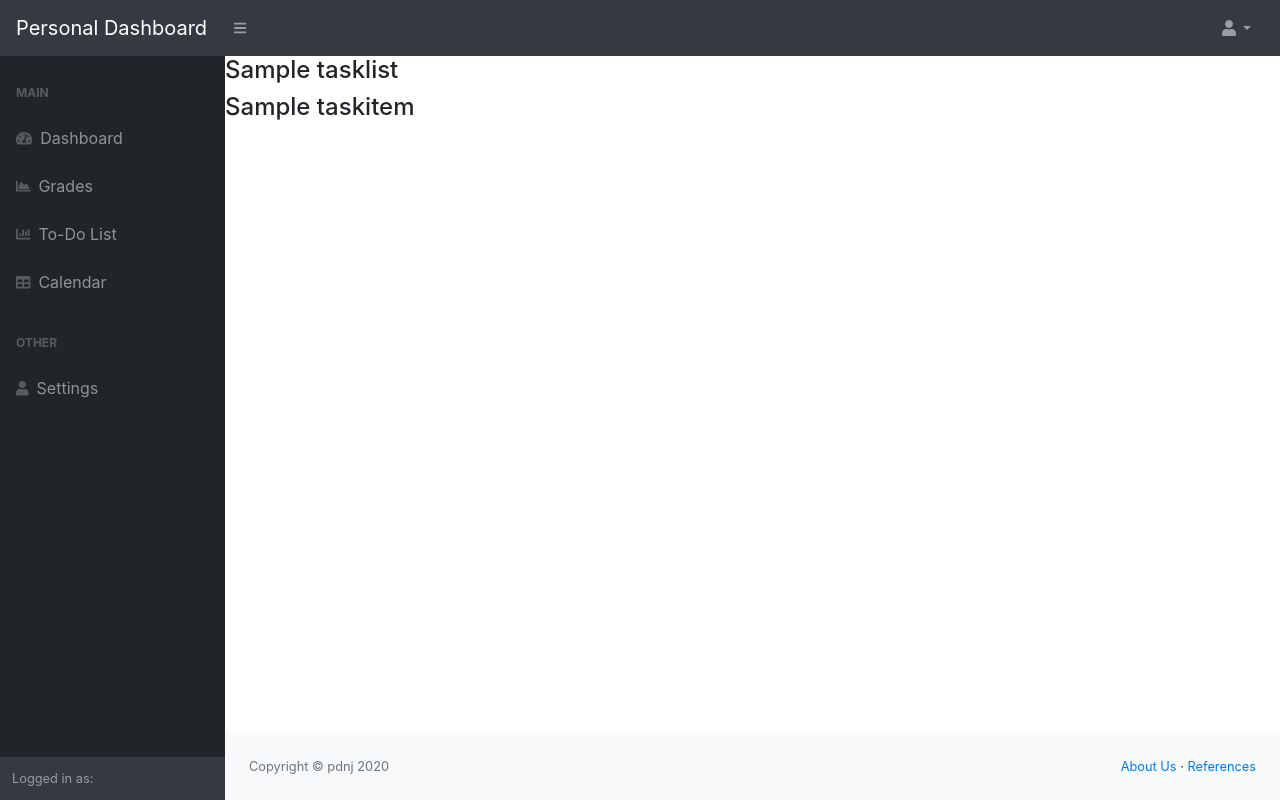
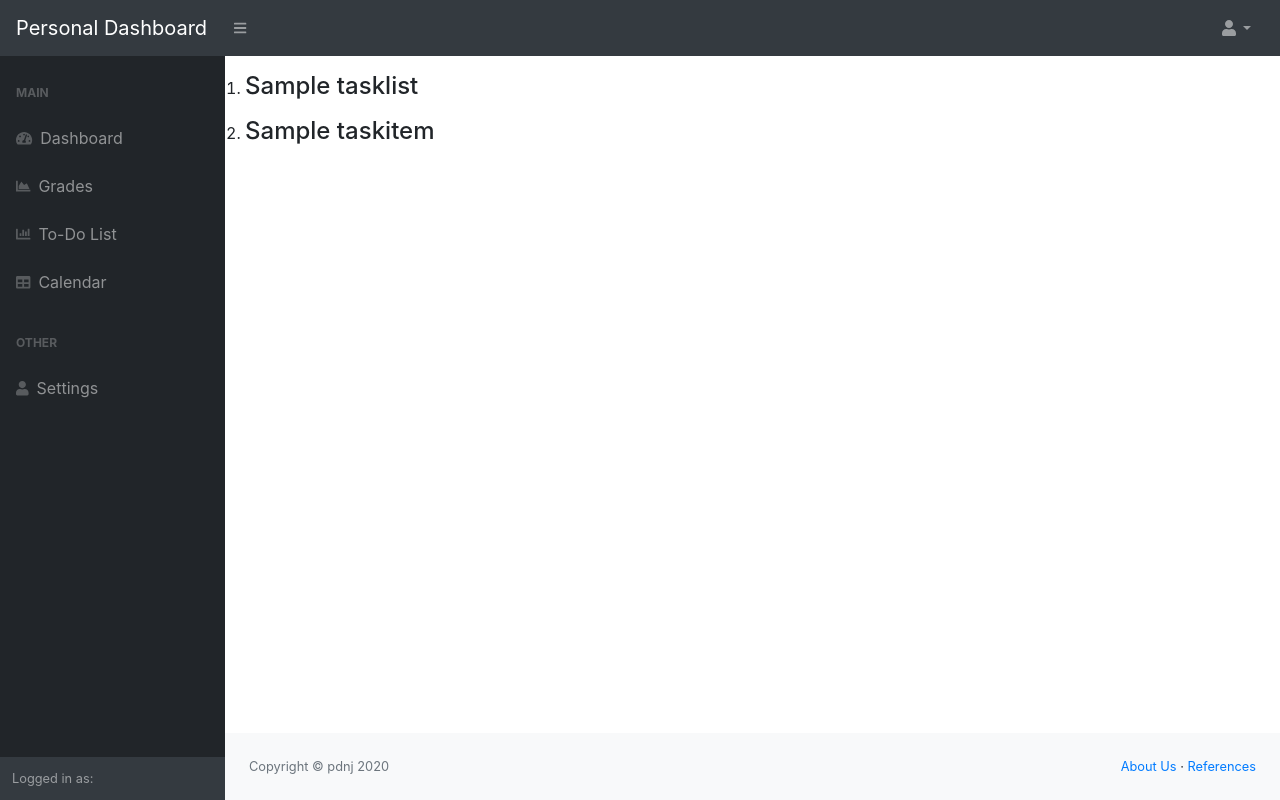
Before and after one commit to jwtufano/personal-dashboard, a Django app: page /dashboard/view_items/ in a window 1280 px wide. Run offline with Django 3.2, Linux system fonts and the light colour scheme; tables that the repository leaves empty hold one stand-in row (values such as "Sample post"); parts of the project's set-up code (start-up, migrations or seed data) failed here and were passed over; some libraries are stand-ins or nearby versions.

Commit message:
Update list-items.html
Stylizing items

```diff
--- a/templates/list-items.html
+++ b/templates/list-items.html
@@ -3,11 +3,14 @@
 {% load static %}
 
 {% block content %}
-
+<style>
+	.tab { margin-left: 40px; }
+</style>
+<ul style="list-style-type:disk;">
 {% for list in lists %}
     {% for item in list %}
-        <h4>{{ item }}</h4>
+        <p><li><h4>{{ item }}</h4></li></p>
     {% endfor %}
 {% endfor %}
-
+</ul>
 {% endblock content %}
```
